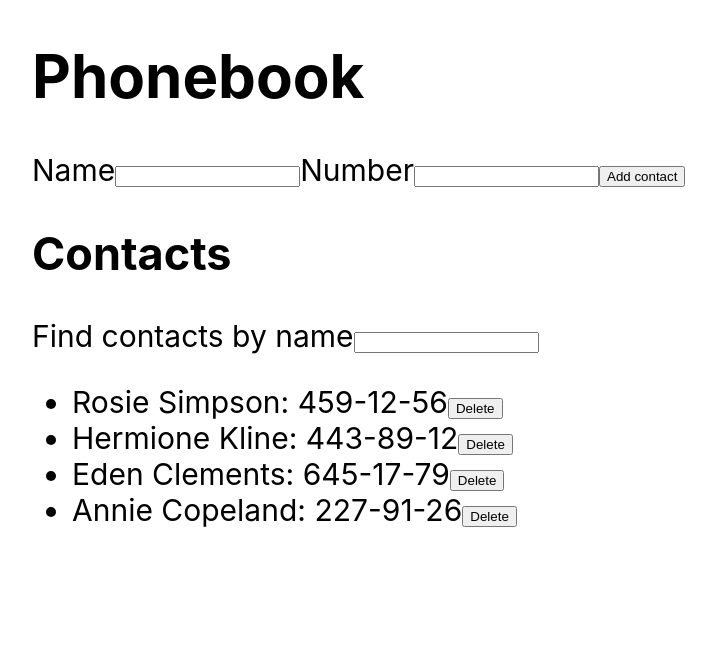
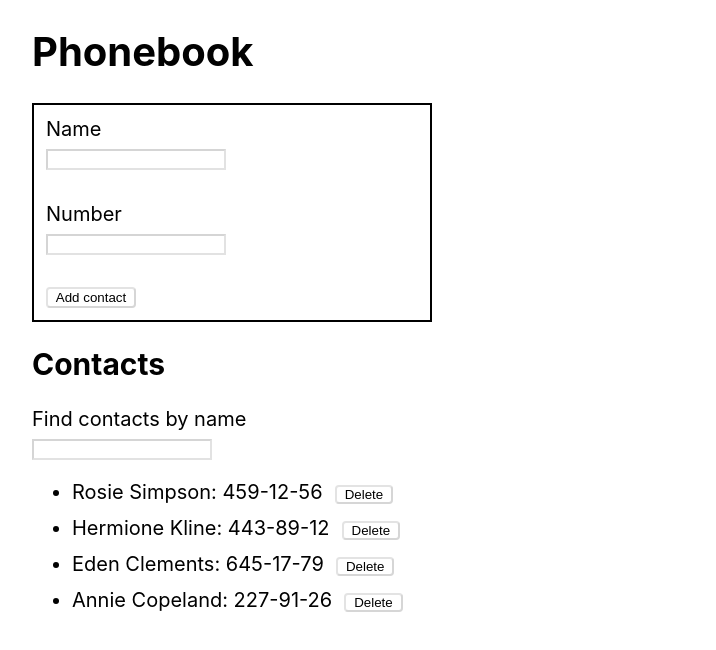
Before and after one commit to Nataly-Moskalenko/goit-react-hw-02-phonebook, a React (Create React App) app: page / in a window 1280 px wide. Shown: the top 650 px of the page, without its empty margins (8-724 px from the left). Built offline with nearby package versions, Linux system fonts and the light colour scheme.

Commit message:
adds styles

```diff
--- a/src/components/App.jsx
+++ b/src/components/App.jsx
@@ -22,45 +22,49 @@ export class App extends Component {
   };
 
   addContact = data => {
+    const { contacts } = this.state;
     const newContact = { id: nanoid(), name: data.name, number: data.number };
-    this.setState(prevState => ({
-      contacts: [newContact, ...prevState.contacts],
-    }));
+    if (contacts.find(contact => contact.name === newContact.name)) {
+      window.alert(`${newContact.name} is already in contacts`);
+    } else {
+      this.setState(prevState => ({
+        contacts: [newContact, ...prevState.contacts],
+      }));
+    }
   };
 
-  changeFilter = evt => {
-    this.setState({ filter: evt.target.value });
+  changeFilter = e => {
+    this.setState({ filter: e.currentTarget.value });
+  };
+
+  getVisibleContacts = () => {
+    const { contacts, filter } = this.state;
+    const normalizedFilter = filter.toLowerCase();
+    return contacts.filter(contact =>
+      contact.name.toLowerCase().includes(normalizedFilter)
+    );
   };
 
   render() {
-    const normalizedFilter = this.state.filter.toLowerCase();
-    const visibleContacts = this.state.contacts.filter(contact =>
-      contact.name.toLowerCase().includes(normalizedFilter)
-    );
+    const { filter } = this.state;
+    const visibleContacts = this.getVisibleContacts();
     return (
       <div
         style={{
           height: '100vh',
           marginLeft: '40px',
-          // display: 'flex',
-          // flexDirection: 'column',
-          // justifyContent: 'center',
-          // alignItems: 'center',
-          fontSize: 30,
+          fontSize: 20,
           color: '#010101',
         }}
       >
         <h1>Phonebook</h1>
-        <ContactForm onSubmit={this.addContact}></ContactForm>
+        <ContactForm onSubmit={this.addContact} />
         <h2>Contacts</h2>
-        <Filter
-          value={this.state.filter}
-          handleChange={this.changeFilter}
-        ></Filter>
+        <Filter value={filter} handleChange={this.changeFilter} />
         <ContactList
           contacts={visibleContacts}
           onDeleteContact={this.deleteContact}
-        ></ContactList>
+        />
       </div>
     );
   }
--- a/src/components/contactForm/ContactForm.jsx
+++ b/src/components/contactForm/ContactForm.jsx
@@ -16,13 +16,13 @@ export default class ContactForm extends Component {
   nameInputId = nanoid();
   numberInputId = nanoid();
 
-  handleChange = evt => {
-    const { name, value } = evt.currentTarget;
+  handleChange = e => {
+    const { name, value } = e.currentTarget;
     this.setState({ [name]: value });
   };
 
-  handleSubmit = evt => {
-    evt.preventDefault();
+  handleSubmit = e => {
+    e.preventDefault();
     this.props.onSubmit(this.state);
     this.reset();
   };
@@ -35,8 +35,9 @@ export default class ContactForm extends Component {
     const { name, number } = this.state;
     return (
       <form className={css.contactForm} onSubmit={this.handleSubmit}>
-        <label htmlFor={this.nameInputId}>Name</label>
+        <label className={css.contactLabel} htmlFor={this.nameInputId}>Name</label>
         <input
+        className={css.contactInput}
           type="text"
           name="name"
           id={this.nameInputId}
@@ -46,8 +47,9 @@ export default class ContactForm extends Component {
           title="Name may contain only letters, apostrophe, dash and spaces. For example Adrian, Jacob Mercer, Charles de Batz de Castelmore d'Artagnan"
           required
         />
-        <label htmlFor={this.numberInputId}>Number</label>
+        <label className={css.contactLabel} htmlFor={this.numberInputId}>Number</label>
         <input
+        className={css.contactInput}
           type="tel"
           name="number"
           id={this.numberInputId}
@@ -57,7 +59,7 @@ export default class ContactForm extends Component {
           title="Phone number must be digits and can contain spaces, dashes, parentheses and can start with +"
           required
         />
-        <button type="submit">Add contact</button>
+        <button className={css.contactAddButton} type="submit">Add contact</button>
       </form>
     );
   }
--- a/src/components/contactForm/ContactForm.module.css
+++ b/src/components/contactForm/ContactForm.module.css
@@ -0,0 +1,33 @@
+.contactForm {
+  border: 2px solid black;
+  display: flex;
+  flex-direction: column;
+  gap: 8px;
+  width: 400px;
+  padding: 12px;
+}
+
+.contactInput {
+  width: 180px;
+  margin-bottom: 24px;
+  border-color: rgba(0, 0, 0, 0.16);
+  outline: 0;
+}
+
+.contactInput:focus {
+  border-radius: 4px;
+  border: 4px solid rgb(117, 186, 239, 0.7);
+  box-shadow: 0px 1px 3px 0px rgba(0, 0, 0, 0.2),
+    0px 1px 1px 0px rgba(0, 0, 0, 0.14), 0px 2px 1px -1px rgba(0, 0, 0, 0.12);
+}
+
+.contactAddButton {
+  width: 90px;
+  border-radius: 4px;
+  border-color: rgba(0, 0, 0, 0.16);
+  background-color: white;
+}
+
+.contactAddButton:active {
+  background-color: blue;
+}
--- a/src/components/contactItem/ContactItem.jsx
+++ b/src/components/contactItem/ContactItem.jsx
@@ -1,11 +1,18 @@
-// import css from './ContactItem.module.css';
+import css from './ContactItem.module.css';
 // import PropTypes from 'prop-types';
 
-export default function ContactItem({ name, number }) {
+export default function ContactItem({ name, number, id, onDeleteContact }) {
   return (
     <>
       <span>{name}: </span>
       <span>{number}</span>
+      <button
+        className={css.contactDeleteButton}
+        type="button"
+        onClick={() => onDeleteContact(id)}
+      >
+        Delete
+      </button>
     </>
   );
 }
--- a/src/components/contactItem/ContactItem.module.css
+++ b/src/components/contactItem/ContactItem.module.css
@@ -0,0 +1,11 @@
+.contactDeleteButton {
+  margin-left: 12px;
+  padding: 0 8px;
+  border-radius: 4px;
+  border-color: rgba(0, 0, 0, 0.16);
+  background-color: white;
+}
+
+.contactDeleteButton:active {
+  background-color: blue;
+}
--- a/src/components/contactList/ContactList.jsx
+++ b/src/components/contactList/ContactList.jsx
@@ -1,19 +1,18 @@
 import ContactItem from '../contactItem/ContactItem';
-// import css from './ContactList.module.css';
+import css from './ContactList.module.css';
 // import PropTypes from 'prop-types';
 
 export default function ContactList({ contacts, onDeleteContact }) {
   return (
     <ul>
       {contacts.map(contact => (
-        <li key={contact.id}>
+        <li className={css.contactItem} key={contact.id}>
           <ContactItem
             name={contact.name}
             number={contact.number}
-          ></ContactItem>
-          <button type="button" onClick={() => onDeleteContact(contact.id)}>
-            Delete
-          </button>
+            id={contact.id}
+            onDeleteContact={onDeleteContact}
+          />
         </li>
       ))}
     </ul>
--- a/src/components/contactList/ContactList.module.css
+++ b/src/components/contactList/ContactList.module.css
@@ -0,0 +1,3 @@
+.contactItem:not(:last-child) {
+  margin-bottom: 12px;
+}
--- a/src/components/filter/Filter.jsx
+++ b/src/components/filter/Filter.jsx
@@ -1,14 +1,16 @@
-// import css from './Filter.module.css';
+import css from './Filter.module.css';
 // import PropTypes from 'prop-types';
-// import { Component } from 'react';
 import { nanoid } from 'nanoid';
 
 export default function Filter({ value, handleChange }) {
   const nameInputValue = nanoid();
   return (
-    <div>
-      <label htmlFor={nameInputValue}>Find contacts by name</label>
+    <div className={css.filter}>
+      <label className={css.filterLabel} htmlFor={nameInputValue}>
+        Find contacts by name
+      </label>
       <input
+        className={css.filterInput}
         id={nameInputValue}
         type="text"
         value={value}
--- a/src/components/filter/Filter.module.css
+++ b/src/components/filter/Filter.module.css
@@ -0,0 +1,18 @@
+.filter {
+  display: flex;
+  flex-direction: column;
+  gap: 8px;
+}
+
+.filterInput {
+  width: 180px;
+  border-color: rgba(0, 0, 0, 0.16);
+  outline: 0;
+}
+
+.filterInput:focus {
+border-radius: 4px;
+border: 4px solid rgb(117, 186, 239, 0.7);
+box-shadow: 0px 1px 3px 0px rgba(0, 0, 0, 0.2),
+  0px 1px 1px 0px rgba(0, 0, 0, 0.14), 0px 2px 1px -1px rgba(0, 0, 0, 0.12);
+}
--- a/src/index.css
+++ b/src/index.css
@@ -1,4 +1,14 @@
 @import-normalize; /* bring in normalize.css styles */
+
+html {
+  box-sizing: border-box;
+}
+
+*,
+*::before,
+*::after {
+  box-sizing: inherit;
+}
 
 body {
   margin: 0;
@@ -13,3 +23,7 @@ code {
   font-family: source-code-pro, Menlo, Monaco, Consolas, 'Courier New',
     monospace;
 }
+
+button {
+  cursor: pointer;
+}
```
